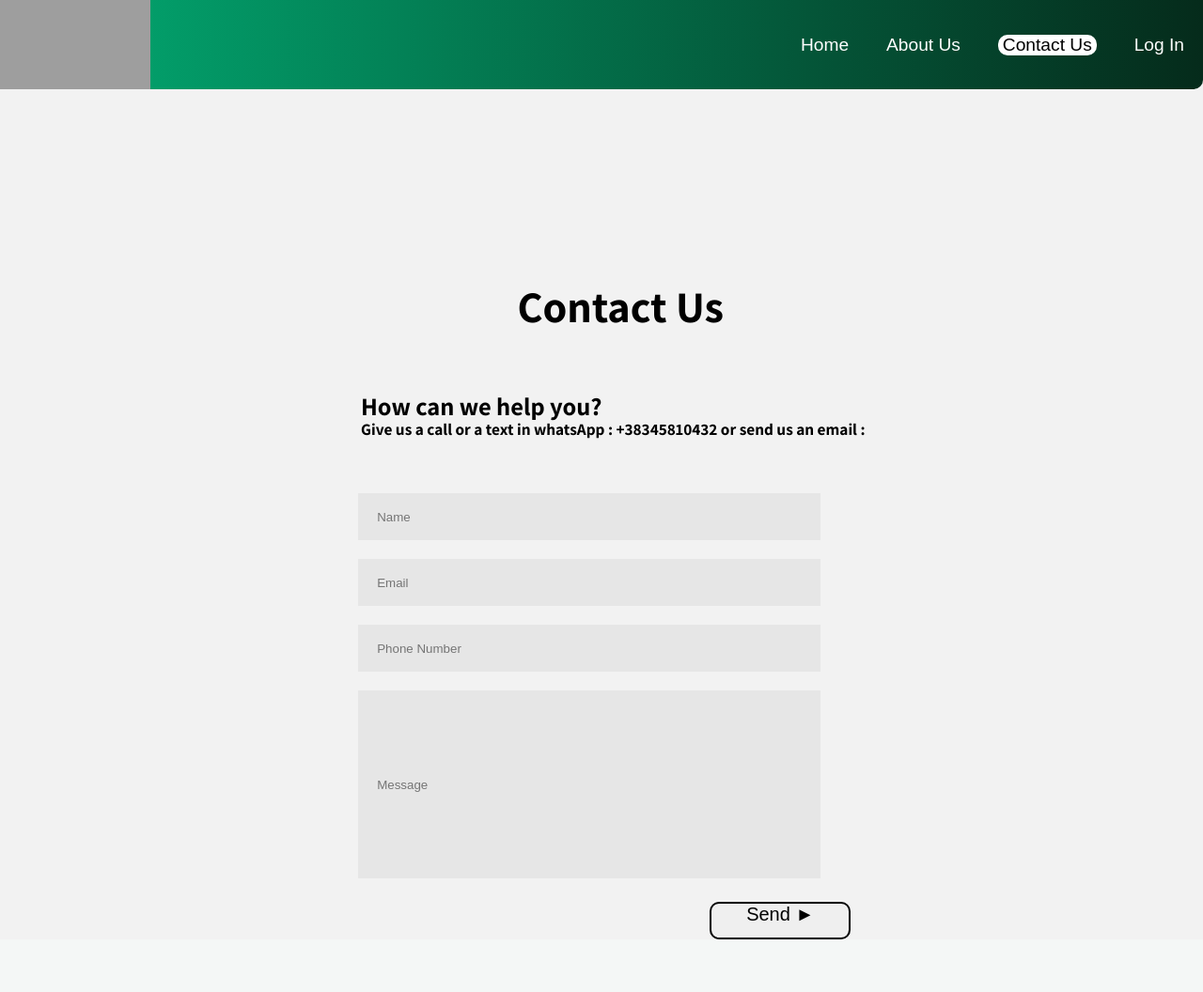
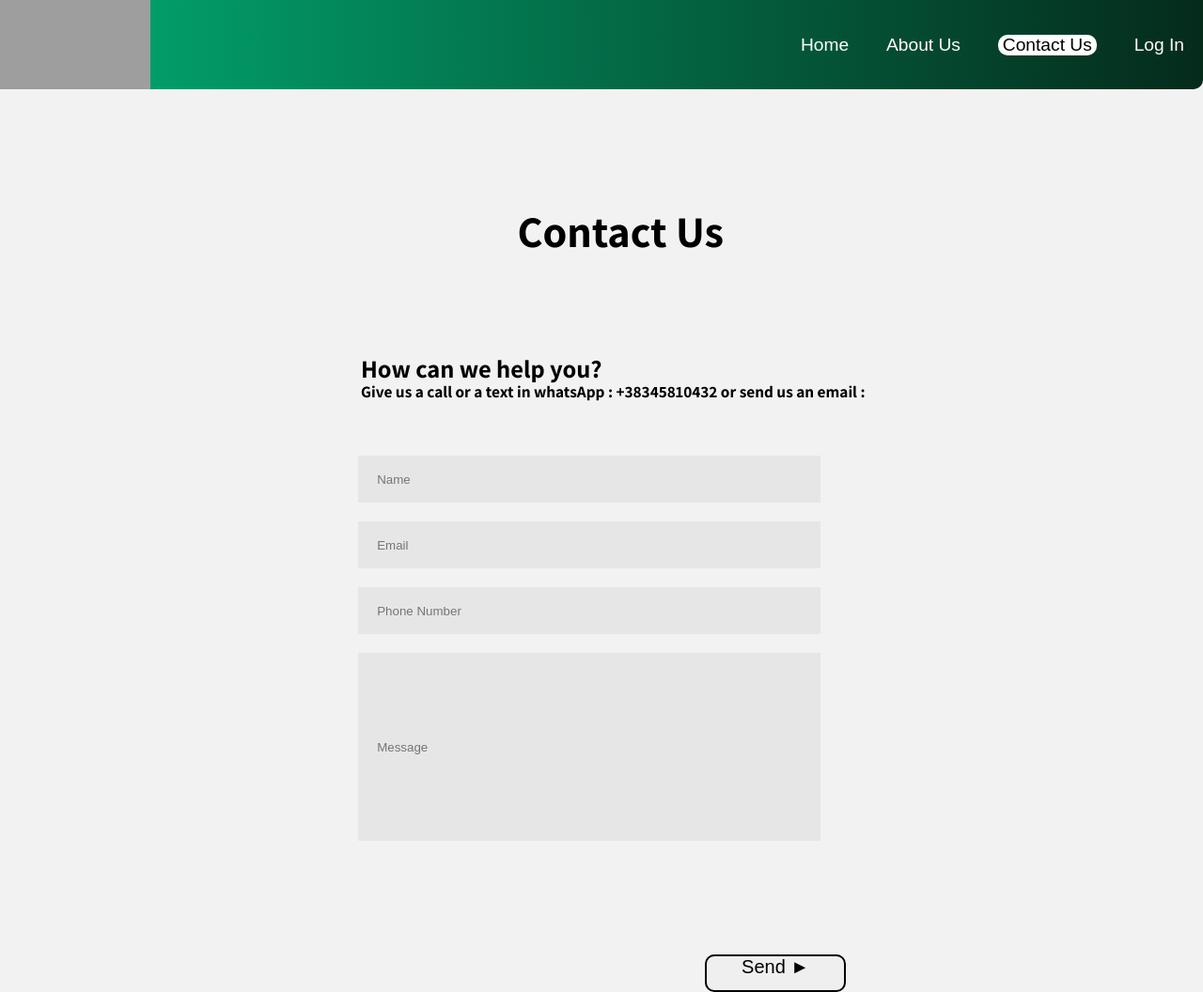
Before and after one commit to TaulantFazliu/PrejktiWeb, a PHP site: page /contact.html in a window 1280 px wide. Shown: the whole page at 94% size. Before the commit the page ends 1000 px from the top, so only its background shows below. Run offline with PHP 8.4, Linux system fonts and the light colour scheme; grey boxes are pictures that could not be loaded.

Commit message:
komiti i radhes

```diff
--- a/css/contact.css
+++ b/css/contact.css
@@ -69,7 +69,7 @@ header ul{
 #title{
     position: absolute;
     color: black;
-    margin-top: 200px;
+    margin-top: 120px;
     left: 43%;
     font-size: 35pt;
 }
@@ -78,14 +78,14 @@ header ul{
     position: absolute;
     color: black;
     font-size: 20pt;
-    margin-top: 320px;
+    margin-top: 280px;
     left: 30%;
 }
 #third{
     position: absolute;
     color: black;
     font-size: 13pt;
-    margin-top: 350px;
+    margin-top: 310px;
     left: 30%;
 }
 
@@ -95,7 +95,7 @@ header ul{
     position: absolute;
     border: none;
     width: 40%;
-    margin-top: 420px;
+    margin-top: 380px;
     left: 29%
 }
 .fields input{
@@ -131,8 +131,8 @@ header ul{
     flex-direction: row;
     justify-content: center;
     position: absolute;
-    top: 120%;
-    left: 59%;
+    top: 127%;
+    left: 58.6%;
     width: 150px;
     height: 40px;
     border: 2px solid black;
```
